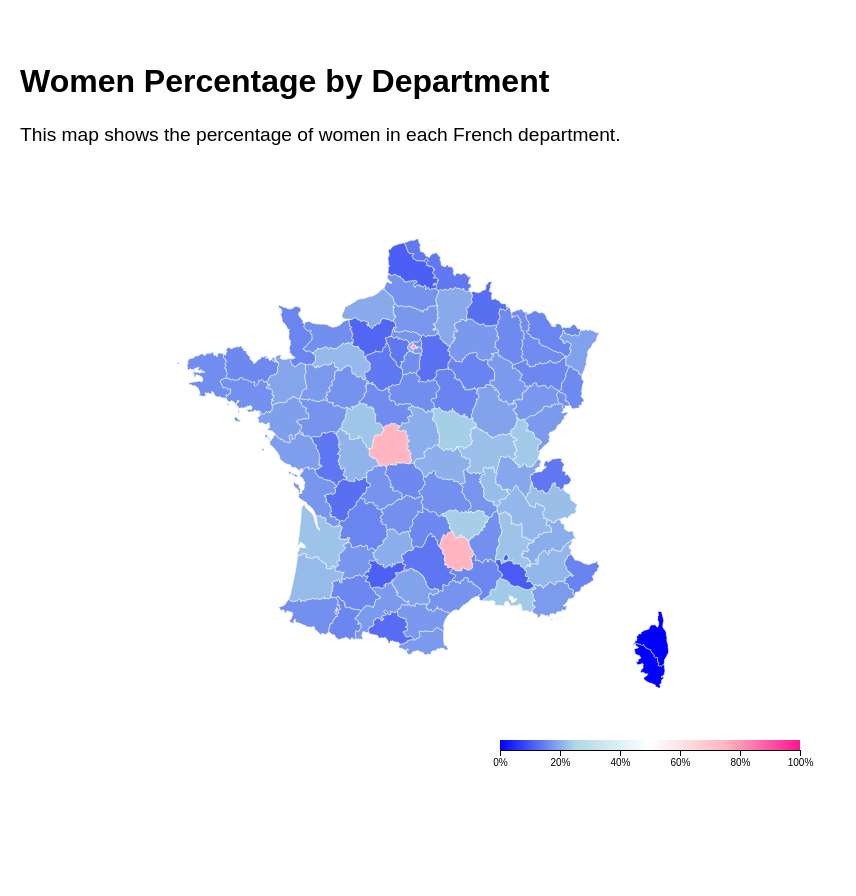
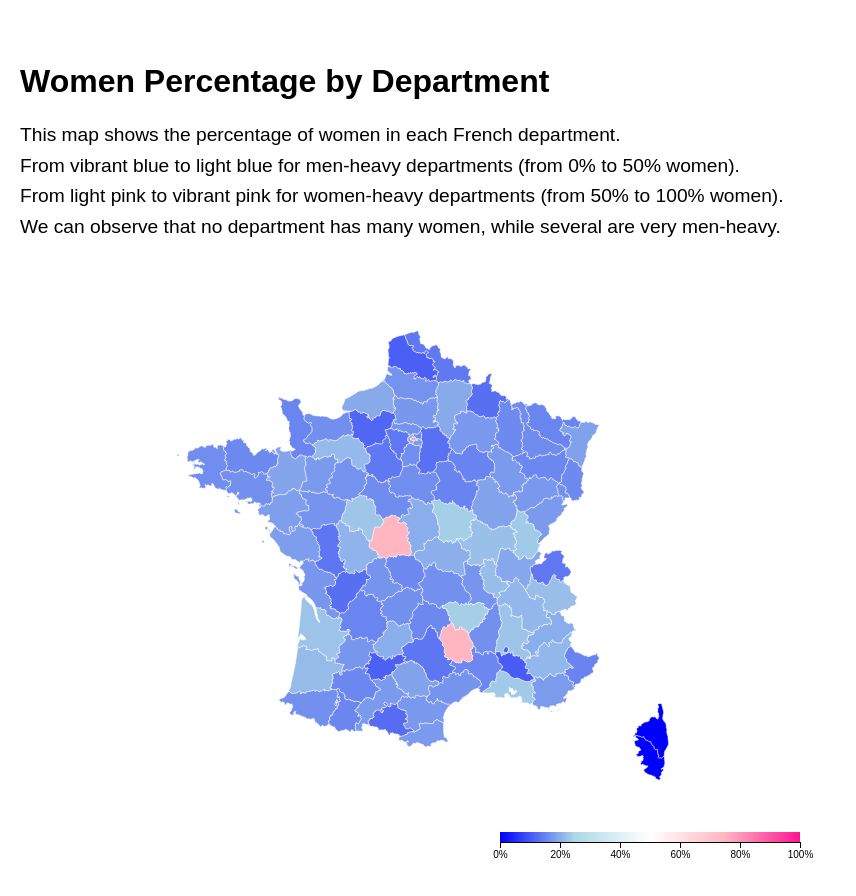
Before and after one commit to louispaulet/hatvp_reactjs_viz, a React (Create React App) app in the folder hatvp_viz/: page /hatvp_reactjs_viz/gender_equality in a window 1280 px wide. Shown: the part 2120-3016 px from the top of the page, without its empty margins (0-856 px from the left). Before the commit the page ends 2934 px from the top, so only its background shows below. Built offline with nearby package versions, Linux system fonts and the light colour scheme.

Commit message:
update choropleth plot description and tooltip text to round up percentages

```diff
--- a/hatvp_viz/src/plots/gender_choropleth.js
+++ b/hatvp_viz/src/plots/gender_choropleth.js
@@ -77,7 +77,8 @@ const drawChoropleth = () => {
     .attr('stroke', '#fff')
     .attr('stroke-width', 0.5)
     .append('title')
-    .text(d => `${d.properties.nom}: ${d.properties.women_perc}%`);
+    .text(d => `${d.properties.nom}: ${parseFloat(d.properties.women_perc).toFixed(2)}% women`);
+
 
   // Add a legend
   const legendWidth = 300;
@@ -140,7 +141,11 @@ const drawChoropleth = () => {
   return (
     <section className="App-section" id="gender_choropleth">
       <h2>Women Percentage by Department</h2>
-      <p>This map shows the percentage of women in each French department.</p>
+      <p>This map shows the percentage of women in each French department. <br/>
+      From vibrant blue to light blue for men-heavy departments (from 0% to 50% women). <br/>
+      From light pink to vibrant pink for women-heavy departments (from 50% to 100% women). <br/>
+      We can observe that no department has many women, while several are very men-heavy.
+      </p>
       <svg ref={svgRef} width={800} height={600}></svg>
     </section>
   );
```
